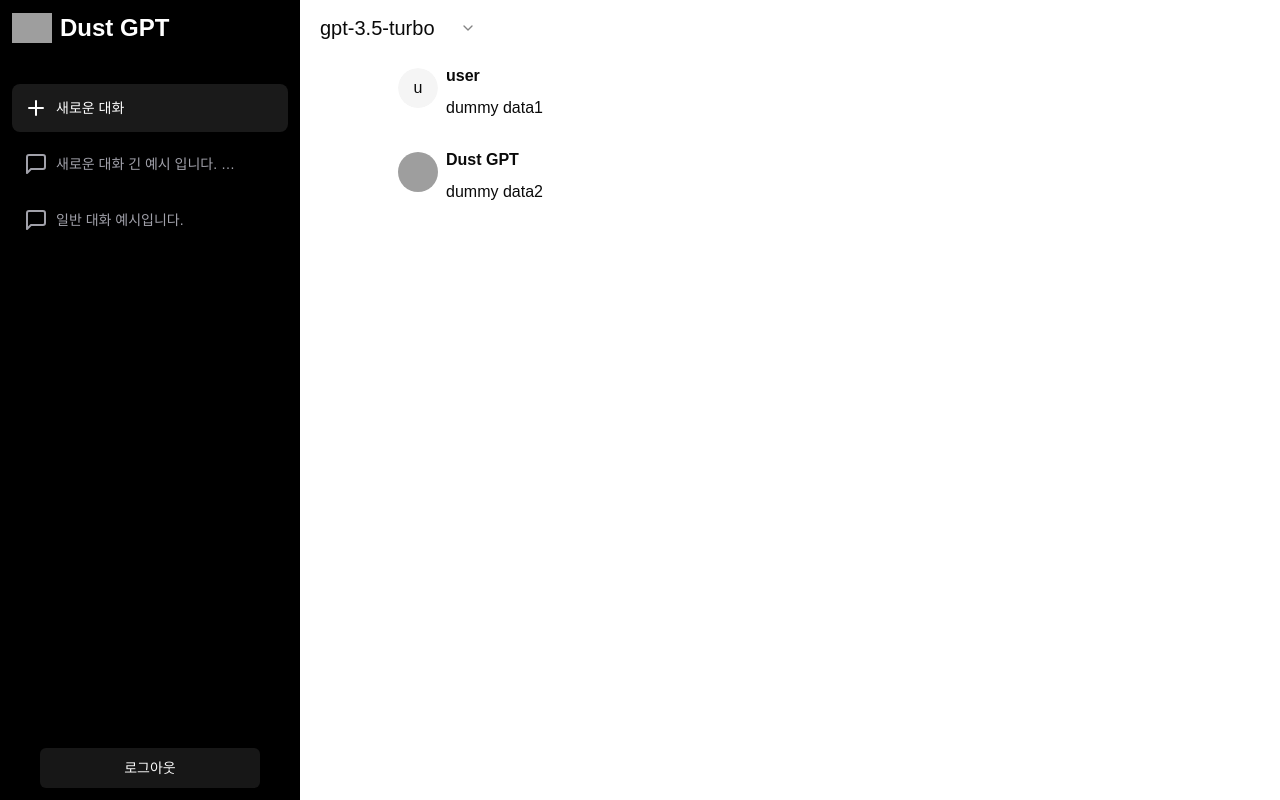
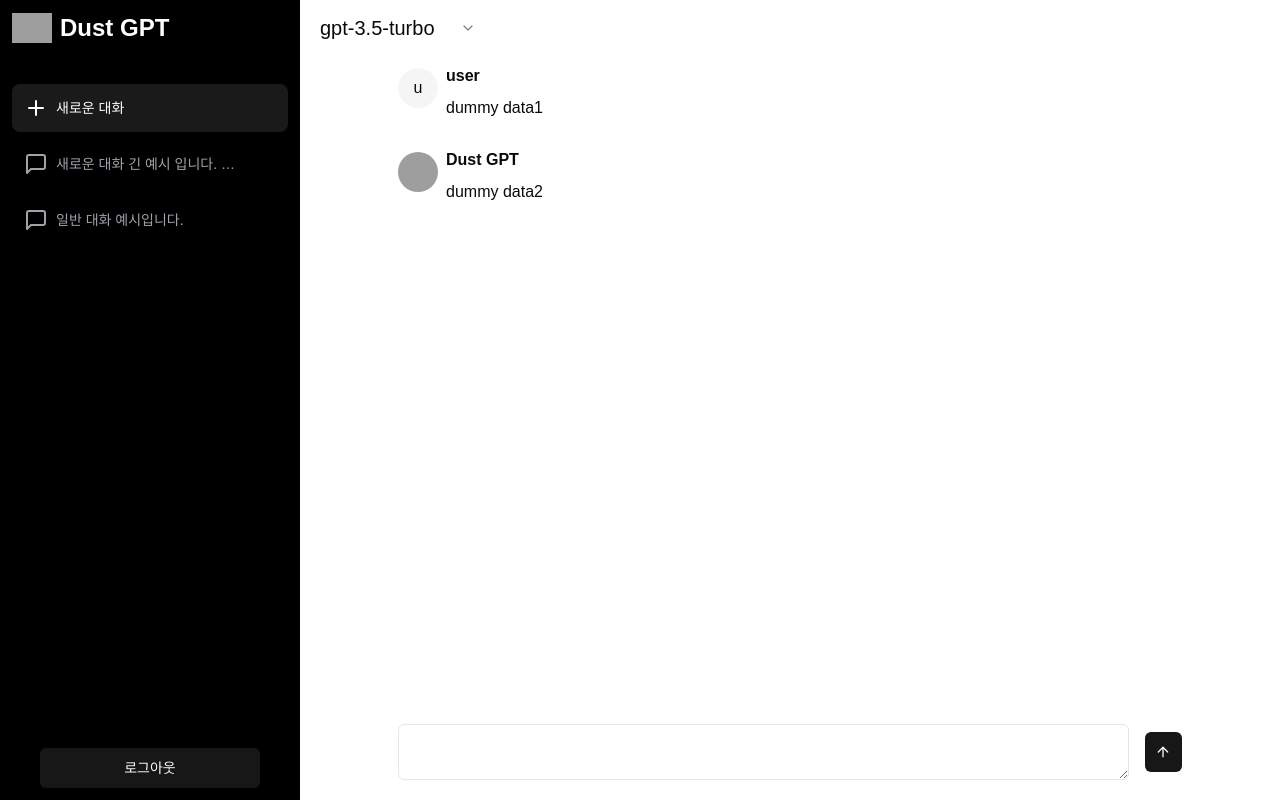
Before and after one commit to DustVoyager/dust-gpt, a Next.js app: page / in a window 1280 px wide. Built offline with nearby package versions, Linux system fonts and the light colour scheme; grey boxes are pictures that could not be loaded.

Commit message:
chat - input section

```diff
--- /dev/null
+++ b/src/components/chat/AutoResizingTextArea.tsx
@@ -0,0 +1,29 @@
+"use client";
+
+import { TextareaHTMLAttributes, useEffect, useRef } from "react";
+import { Textarea } from "../ui/textarea";
+
+export function AutoResizingTextArea({
+  value,
+  ...others
+}: TextareaHTMLAttributes<HTMLTextAreaElement>) {
+  const textareaRef = useRef<HTMLTextAreaElement>(null);
+
+  console.log("value", value, "ohter", others);
+
+  useEffect(() => {
+    if (textareaRef.current) {
+      textareaRef.current.style.height = "inherit";
+      textareaRef.current.style.height = `${textareaRef.current.scrollHeight}px`;
+    }
+  }, [value]);
+
+  return (
+    <Textarea
+      value={value}
+      ref={textareaRef}
+      className="min-h-[20px] max-h-[200px]"
+      {...others}
+    />
+  );
+}
--- a/src/components/chat/Chat.tsx
+++ b/src/components/chat/Chat.tsx
@@ -1,6 +1,11 @@
-import { message } from "../../../db/schema";
+"use client";
+
+import { useState } from "react";
+import { AutoResizingTextArea } from "./AutoResizingTextArea";
 import { Empty } from "./Empty";
 import { Message } from "./Message";
+import { Button } from "../ui/button";
+import { ArrowUp } from "lucide-react";
 
 const MESSAGE_DUMMY = [
   { id: "1", content: "dummy data1", role: "user" },
@@ -8,6 +13,8 @@ const MESSAGE_DUMMY = [
 ];
 
 export function Chat() {
+  const [value, setValue] = useState("");
+
   return (
     <div className="flex flex-col w-[80%] h-full mx-auto">
       {/* 채팅 영역 */}
@@ -29,6 +36,17 @@ export function Chat() {
       </div>
 
       {/* input 영역 */}
+      <div className="pb-5">
+        <form className="flex items-center justify-center gap-4">
+          <AutoResizingTextArea
+            value={value}
+            onChange={(e) => setValue(e.target.value)}
+          />
+          <Button type="submit" size="icon">
+            <ArrowUp />
+          </Button>
+        </form>
+      </div>
     </div>
   );
 }
```
